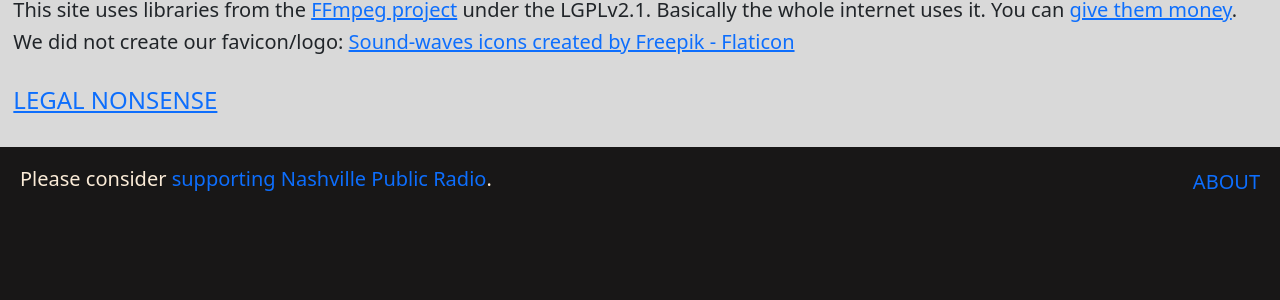
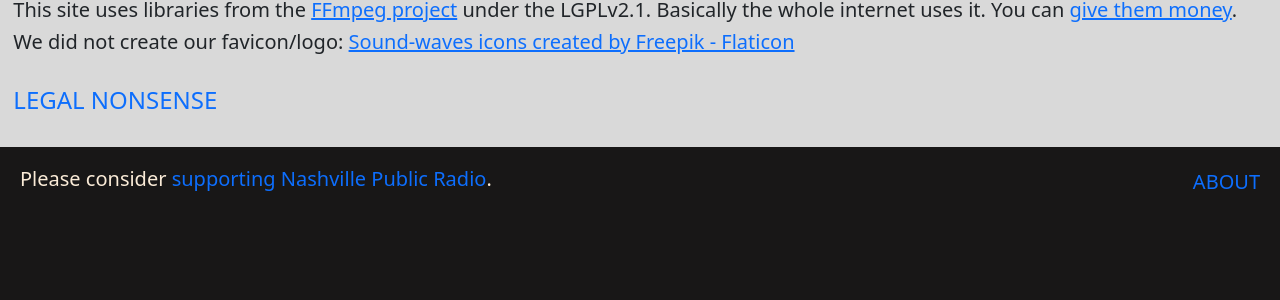
Before and after one commit to weddleben/wplnnewscast, a Flask app: page /about/ in a window 1280 px wide. Shown: the part 438-738 px from the top of the page. Run offline with Flask 2, Linux system fonts and the light colour scheme.

Commit message:
remove text decoration from link

```diff
--- a/templates/about.html
+++ b/templates/about.html
@@ -36,7 +36,7 @@
 
 <br>
 
-<h4><a href="{{url_for('legal')}}">LEGAL NONSENSE</a></h4>
+<h4><a href="{{url_for('legal')}}" style="text-decoration: none;">LEGAL NONSENSE</a></h4>
 
 </div>
 
```
